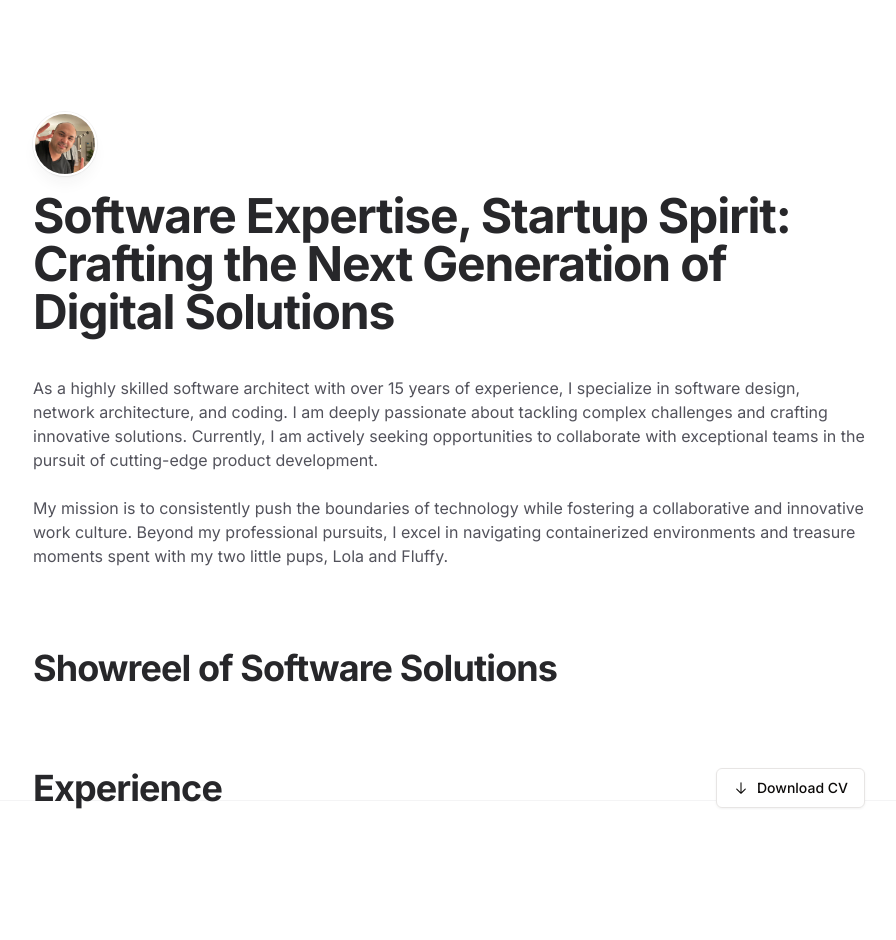
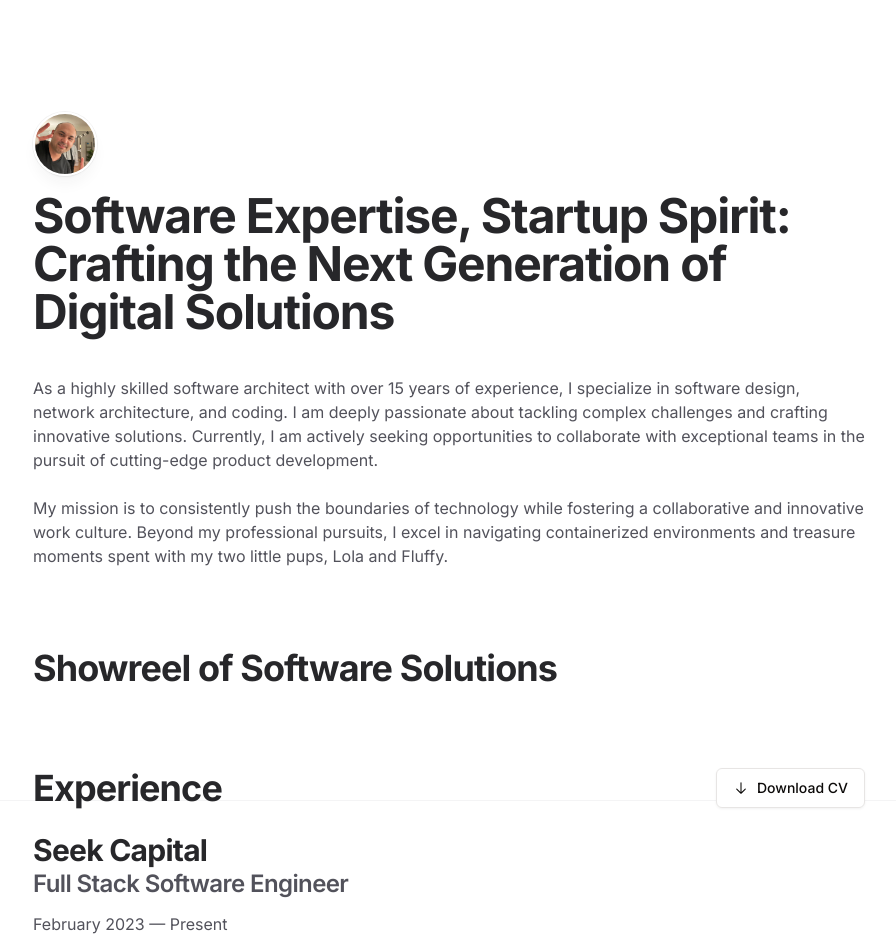
Before and after one commit to joselara/next, a Next.js app: page / in a window 1280 px wide. Shown: the top 940 px of the page, without its empty margins (191-1087 px from the left). Before the commit the page ends 810 px from the top, so only its background shows below. Built offline with nearby package versions, Linux system fonts and the light colour scheme.

Commit message:
Adds WorkProfile component to page

```diff
--- a/app/page.tsx
+++ b/app/page.tsx
@@ -3,6 +3,7 @@ import Header from '@/components/Header'
 import { Button } from '@/components/ui/button'
 import Link from 'next/link'
 import { ArrowDownIcon } from '@radix-ui/react-icons'
+import WorkProfile from '@/components/WorkProfile'
 
 export default function Home() {
   return (
@@ -73,7 +74,25 @@ export default function Home() {
                 </Button>
               </div>
             </div>
-            {/* Add Experience component here */}
+
+            <div className='grid gap-14 mt-6'>
+              <WorkProfile
+                name='Seek Capital'
+                title='Full Stack Software Engineer'
+                location='Los Angeles, CA'
+                start='February 2023'
+                end='Present'
+                bullets={[
+                  'Currently upgrading a legacy WordPress corporate site to modern standards using React and Next.js framework, with ongoing feature additions and legacy code migration.',
+                  'Leading daily stand-ups with an offshore development team to streamline project updates and issue tracking.',
+                  'Managing AWS infrastructure to ensure smooth operations and conducting routine maintenance.',
+                  'Implementing a weekly reporting system for inbound leads by Experian.',
+                  'Establishing secure reporting for SoFi using encryption with PGP for enhanced data protection.',
+                ]}
+              />
+
+              {/* Add Experience component here */}
+            </div>
           </Container>
         </div>
       </Container>
```
